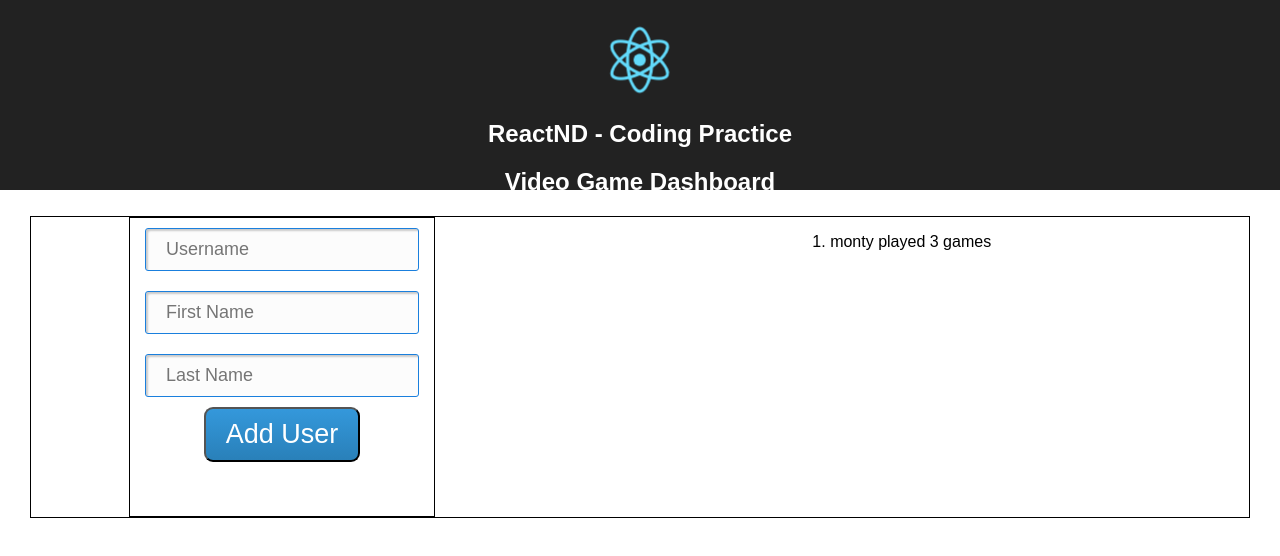
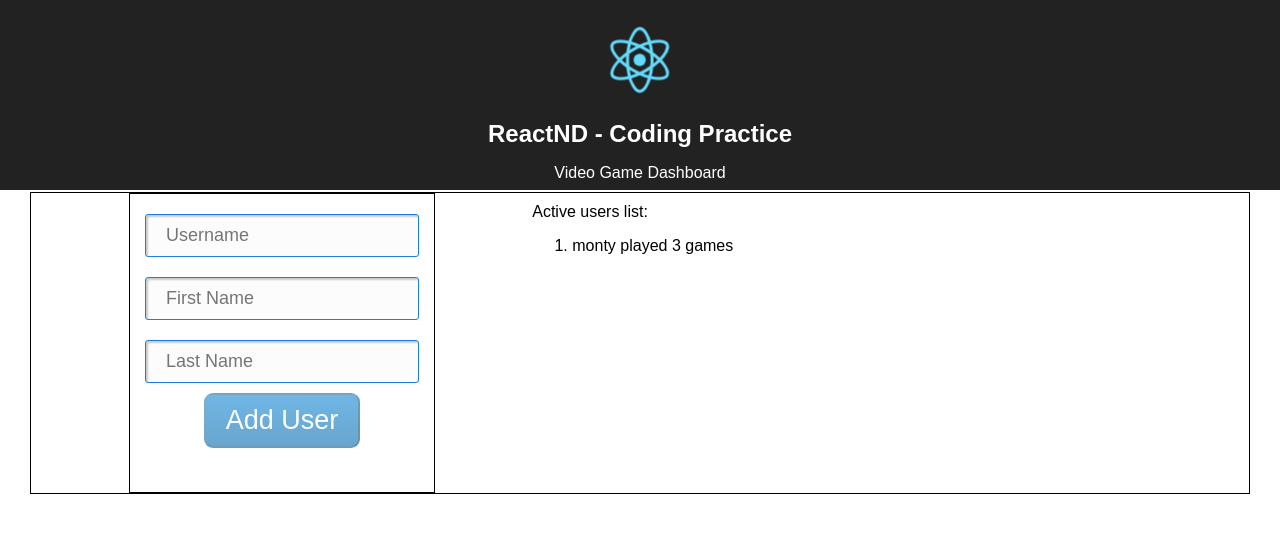
Before and after one commit to MANTHAN-D/reactnd-state-management, a React (Create React App) app: page / in a window 1280 px wide. Shown: the top 556 px of the page. Built offline with nearby package versions, Linux system fonts and the light colour scheme.

Commit message:
Modified CSS and button enablement logic

```diff
--- a/src/AddUser.js
+++ b/src/AddUser.js
@@ -1,23 +1,35 @@
 import React, {Component} from "react"
 
 class AddUser extends Component {
+
   	state = {
-     	userName: null,
-      	firstName: null,
-      	lastName: null,
+     	userName: '',
+      	firstName: '',
+      	lastName: '',
       	gamesPlayed: 0,
       	error: null
     }
 
 	updateState = (event) => {
-      	let property = event.target.id;
       	this.setState({
-        	property: event.target.value
+        	[event.target.id]: event.target.value
+        }, () => {
+			document.getElementById("add-user-button").disabled = !this.allowAddUser();
         })
     }
 
 	allowAddUser = () => {
      return (this.state.userName && this.state.firstName && this.state.lastName)
+    }
+
+	addUser = () => {
+      alert("Monty");
+      this.props.addUser({
+      		userName: this.state.userName,
+            firstName: this.state.firstName,
+            lastName: this.state.lastName,
+            gamesPlayed: 0
+      });
     }
 
 	render() {
@@ -34,7 +46,7 @@ class AddUser extends Component {
              	</div>
              	<div className="error">{this.state.error}</div>
              	<div>
-   	          		<button disabled={this.allowAddUser()}>Add User</button>
+   	          		<button id="add-user-button" disabled onClick={this.addUser}>Add User</button>
       			</div>
              </div>
       	)
--- a/src/Dashboard.js
+++ b/src/Dashboard.js
@@ -17,14 +17,22 @@ class Dashboard extends Component{
         ]
   	}
 
+	addUserCallback = (user) => {
+      this.setState((prevState) => {
+      	return {
+         users: prevState.users.push(user)
+        }
+      })
+    }
+
   	render() {
     	return(
       		<div>
-            	<h2>Video Game Dashboard</h2>
+            	<span>Video Game Dashboard</span>
              	<div className="main-div">
              		//Add user div
              		<div className="add-user-div">
-             			<AddUser />
+             			<AddUser addUser={this.addUserCallback}/>
              		</div>
              		//List User div
              		<div className="list-user-div">
--- a/src/ListUsers.js
+++ b/src/ListUsers.js
@@ -2,6 +2,8 @@ import React from "react"
 
 const ListUsers = (props) => {
   	return (
+      	<div>
+      		<div>Active users list:</div>
       		<ol>
       			{
               		props.users.map(user => (
@@ -9,6 +11,7 @@ const ListUsers = (props) => {
         			))
 				}
         	</ol>
+		</div>
     )
 }
 
--- a/src/dashboard.css
+++ b/src/dashboard.css
@@ -8,9 +8,12 @@
 .add-user-div {
   flex: 0 0 25%;
   border:1px solid black;
+  padding-top: 10px;
 }
 
 .list-user-div {
  	color: black;
   	flex: 1;
+  	text-align: left;
+    padding-top: 10px;
 }
```
Lines whose indentation alone changed are shown as unchanged.
